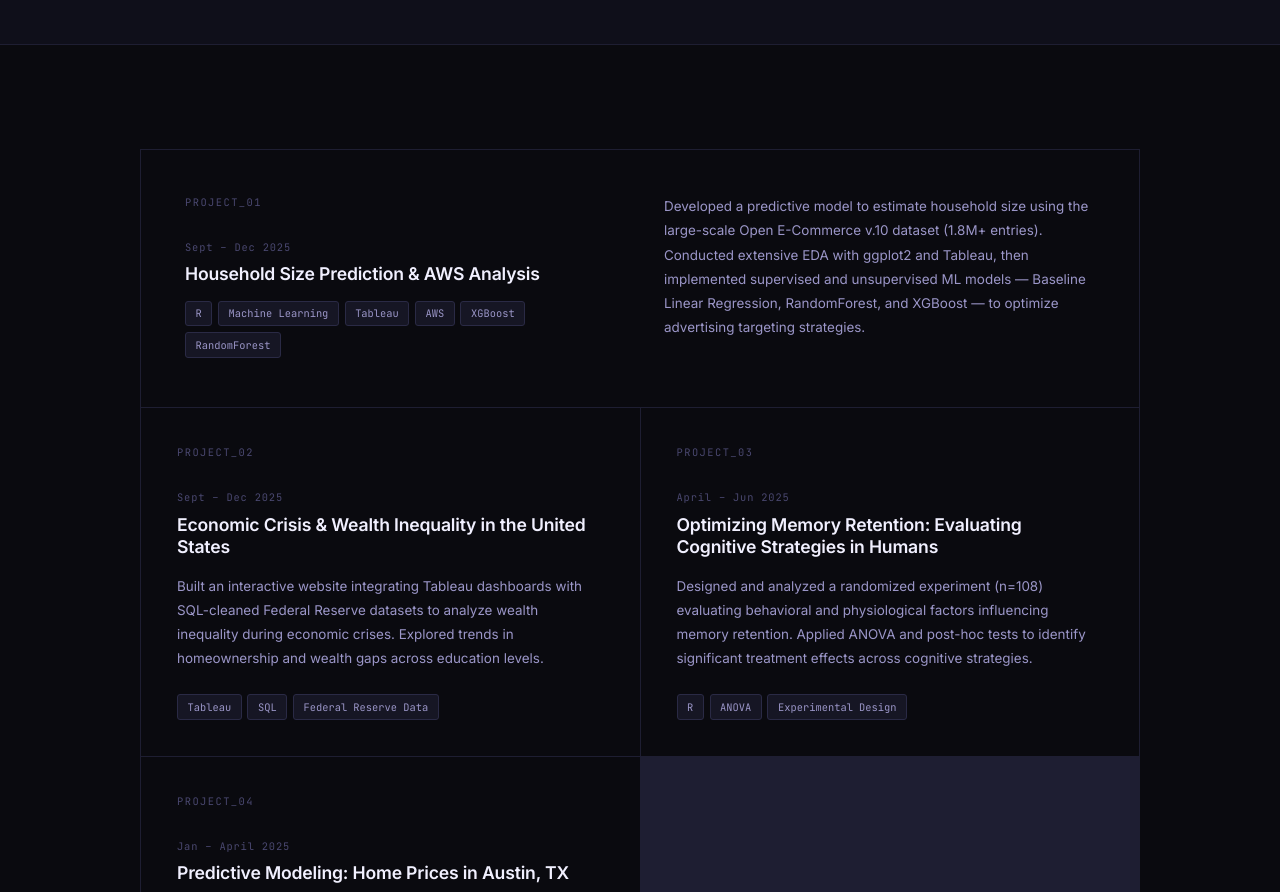
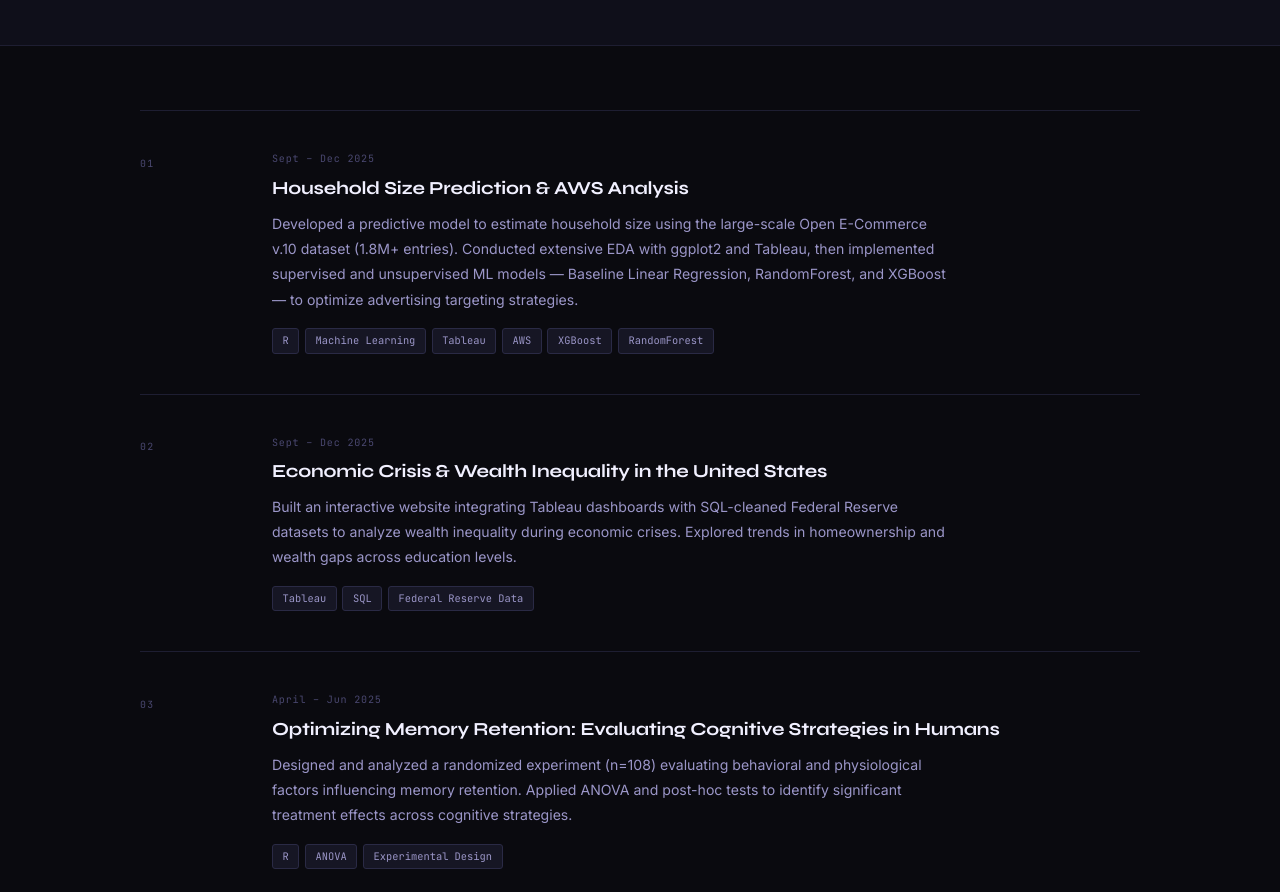
Before and after one commit to bebelyen/bebel-yen, a plain HTML site: page projects.html in a window 1280 px wide. Shown: the part 276-1168 px from the top of the page. Drawn offline with Linux system fonts and the light colour scheme.

Commit message:
project update

```diff
--- a/projects.html
+++ b/projects.html
@@ -13,104 +13,65 @@
     }
     .page-header-inner { max-width: var(--max); margin: 0 auto; }
     .page-header-sub {
-      font-size: 0.88rem;
+      font-size: 0.9rem;
       color: var(--text-muted);
       max-width: 480px;
       line-height: 1.8;
       margin-top: 0.75rem;
     }
 
-    /* GRID */
+    /* PROJECT LIST */
     .projects-section { padding: 4rem var(--pad) 5rem; }
     .projects-inner { max-width: var(--max); margin: 0 auto; }
 
-    .projects-grid {
+    .project-item {
+      border-bottom: 1px solid var(--border);
+      padding: 2.5rem 0;
       display: grid;
-      grid-template-columns: 1fr 1fr;
-      gap: 1px;
-      background: var(--border);
-      border: 1px solid var(--border);
-      margin-top: 2.5rem;
+      grid-template-columns: 100px 1fr;
+      gap: 2rem;
+      transition: background 0.2s;
     }
-
-    .project-card {
-      background: var(--bg);
-      padding: 2.25rem;
-      display: flex;
-      flex-direction: column;
-      transition: background 0.2s ease;
-      position: relative;
-    }
-    .project-card:hover { background: var(--bg-2); }
-
-    /* featured spans full width */
-    .project-card.featured {
-      grid-column: span 2;
-      display: grid;
-      grid-template-columns: 1fr 1fr;
-      gap: 3rem;
-      padding: 2.75rem;
-    }
-    .featured-right { padding-top: 0; display: flex; flex-direction: column; justify-content: flex-end; }
+    .project-item:first-child { border-top: 1px solid var(--border); }
 
     .proj-num {
       font-family: var(--mono);
-      font-size: 0.65rem;
-      letter-spacing: 0.14em;
+      font-size: 0.62rem;
+      letter-spacing: 0.12em;
       text-transform: uppercase;
       color: var(--text-dim);
-      margin-bottom: 1.75rem;
+      padding-top: 0.3rem;
     }
+
+    .proj-body { display: flex; flex-direction: column; gap: 0.6rem; }
 
     .proj-period {
       font-family: var(--mono);
-      font-size: 0.65rem;
+      font-size: 0.63rem;
       letter-spacing: 0.08em;
       color: var(--text-dim);
-      margin-bottom: 0.5rem;
     }
 
     .proj-title {
-      font-size: 1.1rem;
-      font-weight: 600;
+      font-family: var(--display);
+      font-size: 1.15rem;
+      font-weight: 700;
       color: var(--white);
       line-height: 1.3;
       letter-spacing: -0.01em;
-      margin-bottom: 0.9rem;
     }
 
     .proj-desc {
-      font-size: 0.84rem;
+      font-size: 0.88rem;
       color: var(--text-muted);
       line-height: 1.8;
-      flex: 1;
-      margin-bottom: 1.5rem;
+      max-width: 680px;
     }
 
-    .proj-tags { display: flex; flex-wrap: wrap; gap: 0.35rem; }
+    .proj-tags { display: flex; flex-wrap: wrap; gap: 0.35rem; margin-top: 0.4rem; }
 
-    /* accent line on hover */
-    .project-card::after {
-      content: '';
-      position: absolute;
-      left: 0; top: 0; bottom: 0;
-      width: 2px;
-      background: var(--accent);
-      opacity: 0;
-      transition: opacity 0.2s;
-    }
-    .project-card:hover::after { opacity: 1; }
-
-    @media (max-width: 860px) {
-      .projects-grid {
-        grid-template-columns: 1fr;
-        gap: 1px;
-      }
-      .project-card.featured {
-        grid-column: span 1;
-        grid-template-columns: 1fr;
-        gap: 1.5rem;
-      }
+    @media (max-width: 600px) {
+      .project-item { grid-template-columns: 1fr; gap: 0.75rem; }
     }
   </style>
 </head>
@@ -118,7 +79,7 @@
 
   <nav>
     <div class="nav-inner">
-      <a href="index.html" class="nav-logo">by<span>.</span>dev</a>
+      <a href="index.html" class="nav-logo">BY</a>
       <button class="nav-toggle" onclick="toggleNav()"><span></span><span></span><span></span></button>
       <ul class="nav-links" id="navLinks">
         <li><a href="index.html">Home</a></li>
@@ -140,14 +101,13 @@
 
     <section class="projects-section">
       <div class="projects-inner">
-        <div class="projects-grid">
 
-          <!-- 01 featured -->
-          <div class="project-card featured fade-up">
-            <div class="featured-left">
-              <div class="proj-num">project_01</div>
+        <div class="project-item fade-up">
+          <div class="proj-num">01</div>
+          <div class="proj-body">
             <div class="proj-period">Sept – Dec 2025</div>
-              <h2 class="proj-title">Household Size Prediction &amp; AWS Analysis</h2>
+            <div class="proj-title">Household Size Prediction &amp; AWS Analysis</div>
+            <p class="proj-desc">Developed a predictive model to estimate household size using the large-scale Open E-Commerce v.10 dataset (1.8M+ entries). Conducted extensive EDA with ggplot2 and Tableau, then implemented supervised and unsupervised ML models — Baseline Linear Regression, RandomForest, and XGBoost — to optimize advertising targeting strategies.</p>
             <div class="proj-tags">
               <span class="tag">R</span>
               <span class="tag">Machine Learning</span>
@@ -157,51 +117,42 @@
               <span class="tag">RandomForest</span>
             </div>
           </div>
-            <div class="featured-right">
-              <p class="proj-desc">
-                Developed a predictive model to estimate household size using the large-scale Open E-Commerce v.10 dataset (1.8M+ entries). Conducted extensive EDA with ggplot2 and Tableau, then implemented supervised and unsupervised ML models — Baseline Linear Regression, RandomForest, and XGBoost — to optimize advertising targeting strategies.
-              </p>
-            </div>
         </div>
 
-          <!-- 02 -->
-          <div class="project-card fade-up" style="transition-delay:.08s">
-            <div class="proj-num">project_02</div>
+        <div class="project-item fade-up" style="transition-delay:.08s">
+          <div class="proj-num">02</div>
+          <div class="proj-body">
             <div class="proj-period">Sept – Dec 2025</div>
-            <h2 class="proj-title">Economic Crisis &amp; Wealth Inequality in the United States</h2>
-            <p class="proj-desc">
-              Built an interactive website integrating Tableau dashboards with SQL-cleaned Federal Reserve datasets to analyze wealth inequality during economic crises. Explored trends in homeownership and wealth gaps across education levels.
-            </p>
+            <div class="proj-title">Economic Crisis &amp; Wealth Inequality in the United States</div>
+            <p class="proj-desc">Built an interactive website integrating Tableau dashboards with SQL-cleaned Federal Reserve datasets to analyze wealth inequality during economic crises. Explored trends in homeownership and wealth gaps across education levels.</p>
             <div class="proj-tags">
               <span class="tag">Tableau</span>
               <span class="tag">SQL</span>
               <span class="tag">Federal Reserve Data</span>
             </div>
           </div>
+        </div>
 
-          <!-- 03 -->
-          <div class="project-card fade-up" style="transition-delay:.13s">
-            <div class="proj-num">project_03</div>
+        <div class="project-item fade-up" style="transition-delay:.13s">
+          <div class="proj-num">03</div>
+          <div class="proj-body">
             <div class="proj-period">April – Jun 2025</div>
-            <h2 class="proj-title">Optimizing Memory Retention: Evaluating Cognitive Strategies in Humans</h2>
-            <p class="proj-desc">
-              Designed and analyzed a randomized experiment (n=108) evaluating behavioral and physiological factors influencing memory retention. Applied ANOVA and post-hoc tests to identify significant treatment effects across cognitive strategies.
-            </p>
+            <div class="proj-title">Optimizing Memory Retention: Evaluating Cognitive Strategies in Humans</div>
+            <p class="proj-desc">Designed and analyzed a randomized experiment (n=108) evaluating behavioral and physiological factors influencing memory retention. Applied ANOVA and post-hoc tests to identify significant treatment effects across cognitive strategies.</p>
             <div class="proj-tags">
               <span class="tag">R</span>
               <span class="tag">ANOVA</span>
               <span class="tag">Experimental Design</span>
             </div>
           </div>
+        </div>
 
-          <!-- 04 -->
-          <div class="project-card fade-up" style="transition-delay:.18s">
-            <div class="proj-num">project_04</div>
+        <div class="project-item fade-up" style="transition-delay:.18s">
+          <div class="proj-num">04</div>
+          <div class="proj-body">
             <div class="proj-period">Jan – April 2025</div>
-            <h2 class="proj-title">Predictive Modeling: Home Prices in Austin, TX</h2>
-            <p class="proj-desc">
-              Built a predictive model for housing prices using multiple linear regression in R, applying data transformations and systematic model selection via AIC/BIC to produce the most accurate and interpretable model.
-            </p>
+            <div class="proj-title">Predictive Modeling: Home Prices in Austin, TX</div>
+            <p class="proj-desc">Built a predictive model for housing prices using multiple linear regression in R, applying data transformations and systematic model selection via AIC/BIC to produce the most accurate and interpretable model.</p>
             <div class="proj-tags">
               <span class="tag">R</span>
               <span class="tag">Machine Learning</span>
@@ -209,15 +160,15 @@
               <span class="tag">Linear Regression</span>
             </div>
           </div>
+        </div>
 
-        </div>
       </div>
     </section>
 
   </div>
 
   <footer>
-    <p>bebel yen &nbsp;·&nbsp; <a href="mailto:bebelyen@g.ucla.edu">bebelyen@g.ucla.edu</a> &nbsp;·&nbsp; © 2026</p>
+    <p>bebel yen &nbsp;·&nbsp; <a href="mailto:bebel.yen@columbia.edu">bebel.yen@columbia.edu</a> &nbsp;·&nbsp; © 2026</p>
   </footer>
 
   <script>
```
Lines whose indentation alone changed are shown as unchanged.
